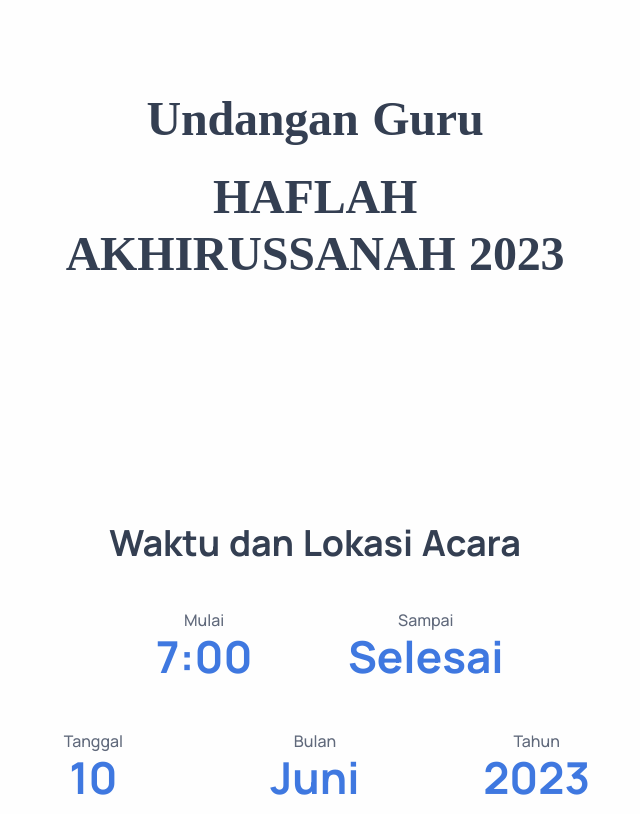
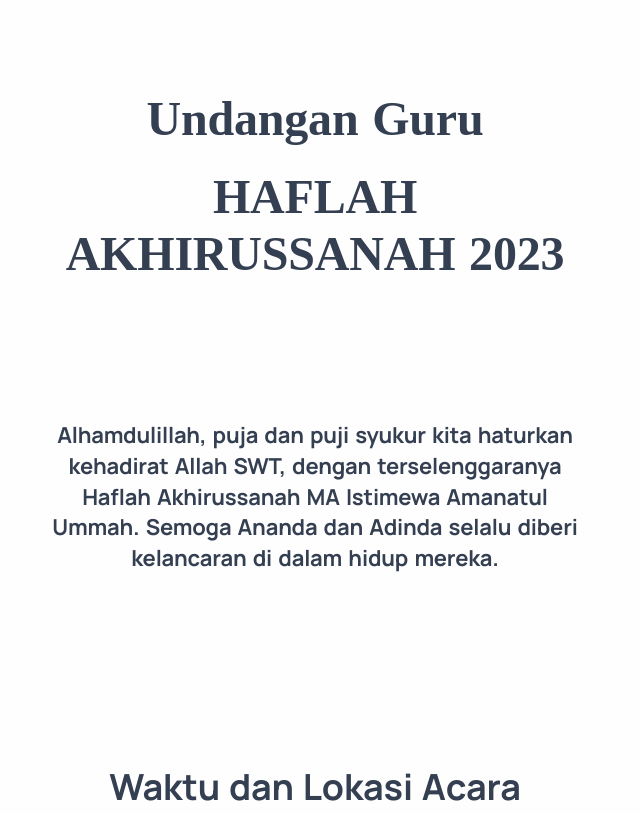
Before and after one commit to Fth87/haflah, a plain HTML site: page index.html in a window 1280 px wide. Shown: the top 814 px of the page, without its empty margins (325-965 px from the left). Drawn offline with nearby package versions, Linux system fonts and the light colour scheme; a web font is replaced by a local one.

Commit message:
ubah lagi..

```diff
--- a/index.html
+++ b/index.html
@@ -30,6 +30,22 @@
       </div>
       <!-- /.container -->
       <figure class="position-absoute" style="bottom: 0; left: 0; z-index: 2;"><img src="./img/l23.png" alt="" /></figure>
+    </section>
+    <!-- sambutan -->
+    <section class="wrapper">
+      <div class="container pt-10 pt-md-14 text-center">
+        <div class="row">
+          <div class="col-xl-6 mx-auto">
+            <!-- <h1 class="display-1 mb-4" style="font-family: 'queensha'">Undangan Walisantri</h1>
+            <h1 class="display-1 mb-4" style="font-family: 'utendo';">HAFLAH AKHIRUSSANAH 2023</h1> -->
+            <h3 class=" mb-0">Alhamdulillah, puja dan puji syukur kita haturkan kehadirat Allah SWT, dengan terselenggaranya Haflah Akhirussanah MA Istimewa Amanatul Ummah. Semoga Ananda dan Adinda selalu diberi kelancaran di dalam hidup mereka.</h3>
+          </div>
+          <!-- /column -->
+        </div>
+        <!-- /.row -->
+      </div>
+      <!-- /.container -->
+      <!-- <figure class="position-absoute" style="bottom: 0; left: 0; z-index: 2;"><img src="./img/l23.png" alt="" /></figure> -->
     </section>
     <!-- tanggal tempat -->
     <section class="wrapper image-wrapper bg-auto no-overlay bg-image text-center bg-map" data-image-src="./assets/img/map.png">
```
